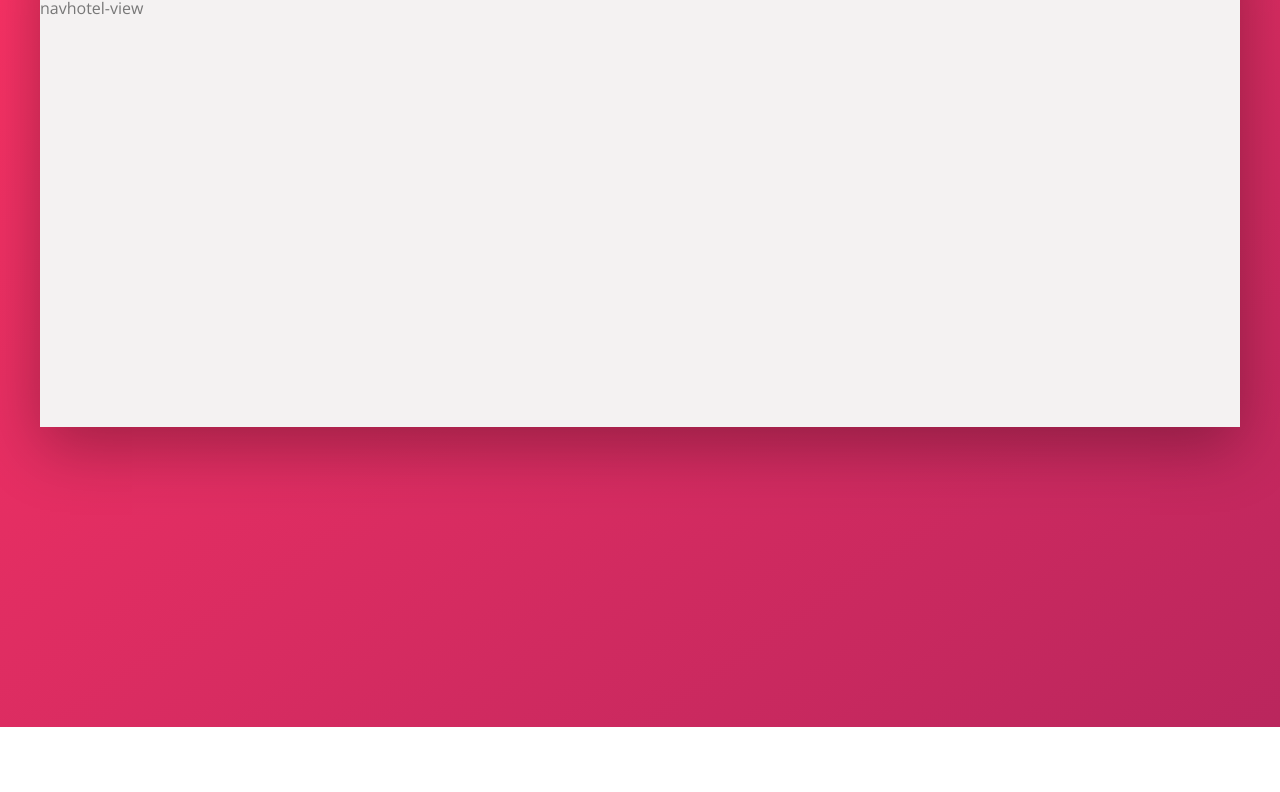
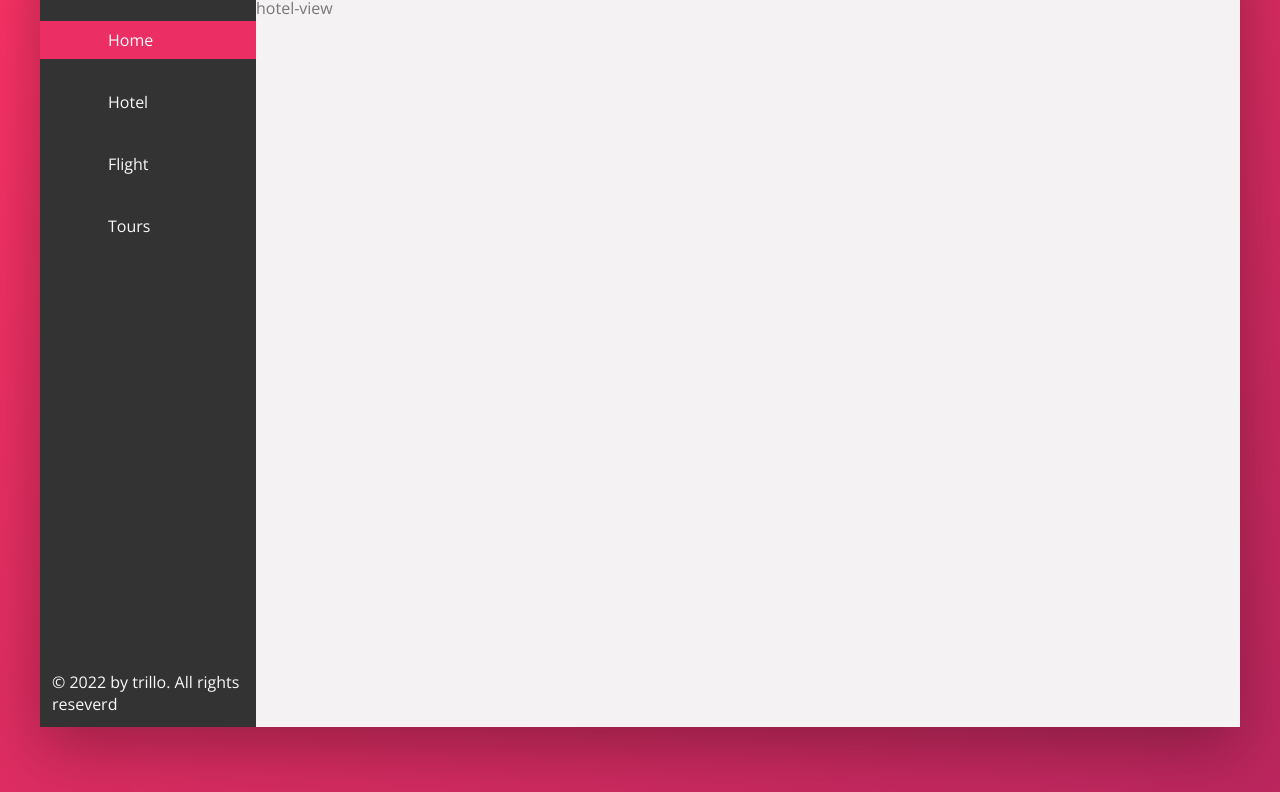
Before and after one commit to BachTranAnhDuc/Trillo, a website: page index.html in a window 1280 px wide. Shown: the part 153-945 px from the top of the page. Before the commit the page ends 880 px from the top, so only its background shows below. Drawn offline with nearby package versions, Linux system fonts and the light colour scheme.

Commit message:
side nav

```diff
--- a/index.html
+++ b/index.html
@@ -54,7 +54,51 @@
         </nav>
       </header>
       <div class="content">
-        <nav class="sidebar">nav</nav>
+        <nav class="sidebar">
+          <ul class="side-nav">
+            <li class="side-nav__item side-nav__item--active">
+              <a href="#" class="side-nav__link">
+                <svg class="side-nav__icon">
+                  <use
+                    xlink:href="fontawesome/sprites/regular.svg#circle-user"
+                  ></use>
+                </svg>
+                <span>Home</span>
+              </a>
+            </li>
+
+            <li class="side-nav__item side-nav__item--2">
+              <a href="#" class="side-nav__link">
+                <svg class="side-nav__icon">
+                  <use
+                    xlink:href="fontawesome/sprites/regular.svg#paper-plane"
+                  ></use>
+                </svg>
+                <span>Hotel</span>
+              </a>
+            </li>
+
+            <li class="side-nav__item">
+              <a href="#" class="side-nav__link">
+                <svg class="side-nav__icon">
+                  <use xlink:href="fontawesome/sprites/regular.svg#heart"></use>
+                </svg>
+                <span>Flight</span>
+              </a>
+            </li>
+
+            <li class="side-nav__item">
+              <a href="#" class="side-nav__link">
+                <svg class="side-nav__icon">
+                  <use xlink:href="fontawesome/sprites/regular.svg#map"></use>
+                </svg>
+                <span>Tours</span>
+              </a>
+            </li>
+          </ul>
+
+          <div class="legal">&copy; 2022 by trillo. All rights reseverd</div>
+        </nav>
         <main class="hotel-view">hotel-view</main>
       </div>
     </div>
--- a/sass/components/_search.scss
+++ b/sass/components/_search.scss
@@ -17,7 +17,7 @@
     // margin-left: 3.6rem;
     width: 80%;
     // height: 100%;
-    border-radius: 8px;
+    border-radius: 1.8rem;
     height: 3.2rem;
 
     &:focus {
@@ -45,7 +45,7 @@
     // position: absolute;
     border: none;
     background-color: inherit;
-    transform: translateX(-2.5rem);
+    transform: translateX(-3rem);
 
     // top: 0;
     // right: 9rem;
--- /dev/null
+++ b/sass/components/_side-nav.scss
@@ -0,0 +1,94 @@
+.side-nav {
+  position: relative;
+  margin-top: 2.4rem;
+  flex: 1;
+  list-style: none;
+
+  display: flex;
+  flex-direction: column;
+  // align-items: center;
+  gap: 2.4rem;
+
+  &__item {
+    position: relative;
+    // display: flex;
+    padding: 0.8rem 3rem;
+    // gap: 2.4rem;
+    // justify-content: center;
+
+    span {
+      font-size: inherit;
+    }
+
+    &::before {
+      content: "";
+      position: absolute;
+      top: 0;
+      left: 0;
+      background-color: $color-primary;
+      width: 0.8rem;
+      // width: 100%;
+      height: 100%;
+      transform: scaleY(0);
+
+      transition: transform 0.3s, width 0.4s cubic-bezier(1, 0, 0, 1) 0.2s,
+        background-color 0.3s;
+    }
+
+    // &:not(:last-child) {
+    //   margin-bottom: 0.5rem;
+    // }
+
+    &:hover::before,
+    &--active::before {
+      transform: scaleY(1);
+      width: 100%;
+    }
+
+    &:active::before {
+      background-color: $color-primary-dark;
+    }
+
+    // &--active::before {
+    //   background-color: $color-primary-light;
+    // }
+  }
+
+  // &__item::before {
+  //   content: "";
+  //   position: absolute;
+  //   top: 0;
+  //   left: 0;
+  //   background-color: $color-primary;
+  //   width: 0.8rem;
+  //   height: 1rem;
+  //   // height: 100%;
+  // }
+
+  &__link {
+    &:link,
+    &:visited {
+      position: relative;
+      display: flex;
+      align-items: center;
+      gap: 2rem;
+      color: inherit;
+      text-decoration: none;
+      z-index: 10;
+    }
+
+    &:hover {
+    }
+  }
+
+  &__icon {
+    fill: $color-grey-light-3;
+    width: 1.8rem;
+    height: 1.8rem;
+    color: inherit;
+  }
+}
+
+.legal {
+  padding: 1.2rem 1.2rem;
+}
--- a/sass/main.scss
+++ b/sass/main.scss
@@ -32,6 +32,7 @@ Grey dark 3: #999
 @import "components/button";
 @import "components/search";
 @import "components/user-nav";
+@import "components/side-nav";
 
 @import "pages/home";
 
--- a/sass/pages/_home.scss
+++ b/sass/pages/_home.scss
@@ -1,15 +1,32 @@
 .container {
+  display: flex;
+  flex-direction: column;
   max-width: 120rem;
   margin: 8rem auto;
   background-color: $color-grey-light-2;
   box-shadow: $shadow-dark-1;
-  min-height: 50rem;
+  min-height: 80rem;
+  // border-radius: 2.4rem;
 }
 
 .content {
   display: flex;
+  height: 100%;
+  flex: 1;
+}
+
+.sidebar {
+  flex: 0 0 18%;
+  background-color: $color-grey-dark-1;
+
+  display: flex;
+
+  flex-direction: column;
+  justify-content: space-between;
+  color: $color-grey-light-1;
 }
 
 .hotel-view {
+  // background-color: aqua;
   flex: 1;
 }
```
Also changed, not shown: css/style.css.
